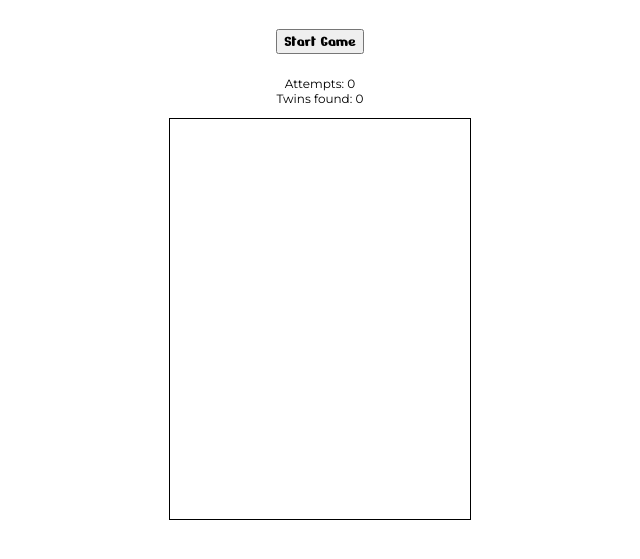
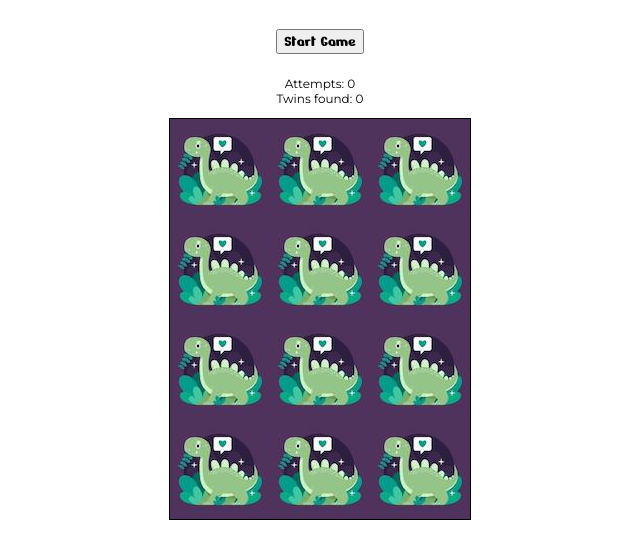
Before and after one commit to elsahelg/dinosaurs-memory-game, a plain HTML site: page index.html in a window 1280 px wide. Shown: the part 63-622 px from the top of the page, without its empty margins (320-960 px from the left). Drawn offline with Linux system fonts and the light colour scheme.

Commit message:
Add function to generate cards to memory board, create img element to html document through grid. Call function to generate memory board

```diff
--- a/assets/css/style.css
+++ b/assets/css/style.css
@@ -19,13 +19,13 @@ p {
     font-size: 75%;
 }
 
-.memoryContainer {
+.board-container {
     display: flex;
     align-items: center;
     justify-content: center;
 }
 
-.memoryGrid {
+.grid {
     display: flex;
     flex-wrap: wrap;
     width: 300px;
--- a/assets/js/script.js
+++ b/assets/js/script.js
@@ -1,14 +1,75 @@
 document.addEventListener('DOMContentLoaded', () => {
 
-  //images for cards
+    //images for cards
+    const cardArray = [
+        {
+            name: 'acanthopholis',
+            img: 'assets/images/acanthopholis.jpg'
+        },
+        {
+            name: 'acanthopholis',
+            img: 'assets/images/acanthopholis.jpg'
+        },
+        {
+            name: 'parasaurolophus',
+            img: 'assets/images/parasaurolophus.jpg'
+        },
+        {
+            name: 'parasaurolophus',
+            img: 'assets/images/parasaurolophus.jpg'
+        },
+        {
+            name: 'pterodactyl',
+            img: 'assets/images/pterodactyl.jpg'
+        },
+        {
+            name: 'pterodactyl',
+            img: 'assets/images/pterodactyl.jpg'
+        },
+        {
+            name: 'stegosaurus',
+            img: 'assets/images/stegosaurus.jpg'
+        },
+        {
+            name: 'stegosaurus',
+            img: 'assets/images/stegosaurus.jpg'
+        },
+        {
+            name: 'triceratops',
+            img: 'assets/images/triceratops.jpg'
+        },
+        {
+            name: 'triceratops',
+            img: 'assets/images/triceratops.jpg'
+        },
+        {
+            name: 'tyrannosaurusrex',
+            img: 'assets/images/tyrannosaurusrex.jpg'
+        },
+        {
+            name: 'tyrannosaurusrex',
+            img: 'assets/images/tyrannosaurusrex.jpg'
+        }
+    ]
 
-  //generate memory board
-  function generateBoard()
+    const grid = document.querySelector('.grid')
 
-  //flip cards
-  function flipCard()
+    //generate memory board
+    function generateBoard() {
+        for (let i = 0; i < cardArray.length; i++) {
+            var card = document.createElement('img')
+            card.setAttribute('src', 'assets/images/card.jpeg')
+            card.setAttribute('data-id', i)
+            // card.addEventListener('click', flipCard)
+            grid.appendChild(card)
+        }
+    }
 
-  //check chosen cards for match
-  function cardsMatch()
+    generateBoard()
+
+    //flip cards   function flipCard()
+
+    //check chosen cards for match     function cardsMatch()
+
 
 })
--- a/index.html
+++ b/index.html
@@ -10,6 +10,8 @@
     <link href="https://fonts.googleapis.com/css2?family=Montserrat&family=Nerko+One&display=swap" rel="stylesheet">
     <!-- css stylesheet -->
     <link rel="stylesheet" href="assets/css/style.css">
+    <!-- javascript -->
+    <script src="assets/js/script.js"></script>
     <title>Dinosaurs Memory!</title>
 
 </head>
@@ -21,13 +23,11 @@
     <button id="startGame">Start Game</button>
     <p>Attempts: <span class="count-attempts">0</span><br>
         Twins found: <span class="count-match">0</span></p>
-    <div class="memoryContainer">
-        <div class="memoryGrid">
+    <div class="board-container">
+        <div class="grid">
         </div>
     </div>
 
-    <!-- javascript -->
-    <script src="assets/js/script.js"></script>
 </body>
 
 </html>
```
